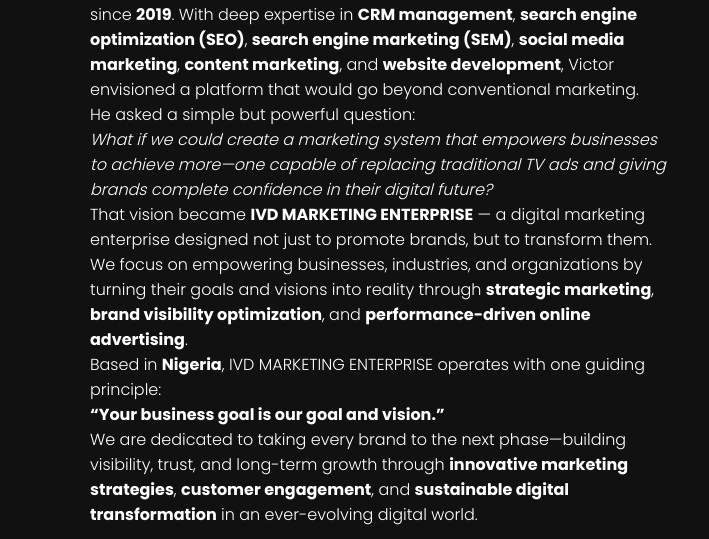
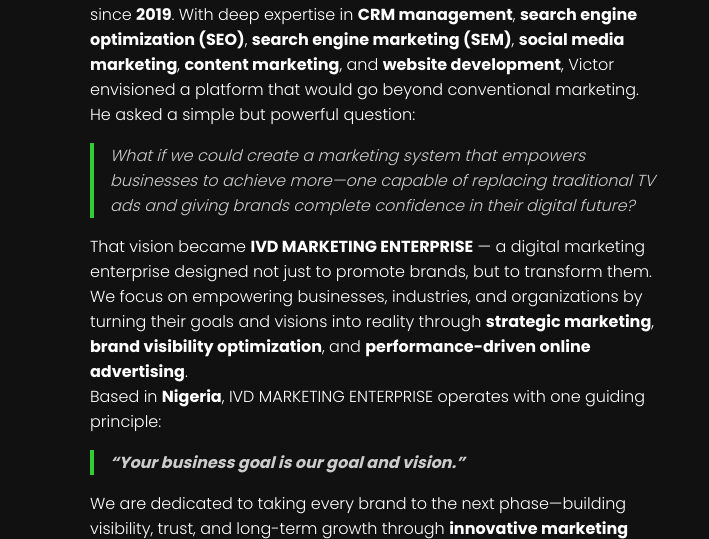
Before and after one commit to imide234/ivdmarketingenterprisesite.com, a plain HTML site: page index.html in a window 1280 px wide. Shown: the part 1104-1643 px from the top of the page, 0-709 px from the left. Drawn offline with Linux system fonts and the light colour scheme.

Commit message:
Update style.css

```diff
--- a/style.css
+++ b/style.css
@@ -267,3 +267,10 @@ footer {
   .hero p { font-size: 0.95rem; }
   .cta-btn { padding: 0.6rem 1.2rem; font-size: 0.9rem; }
 }
+.about-text blockquote {
+  border-left: 4px solid var(--green);
+  padding-left: 1rem;
+  font-style: italic;
+  color: #ccc;
+  margin: 1rem 0;
+}
```
